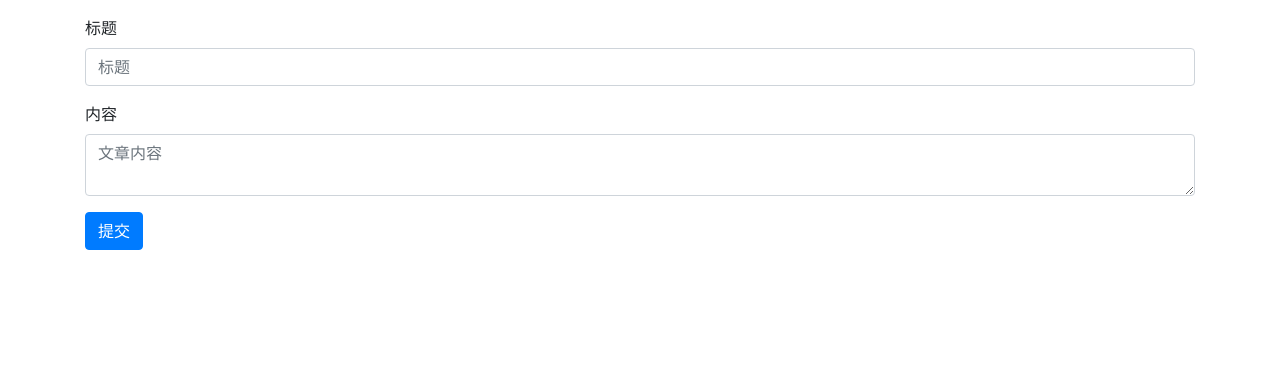
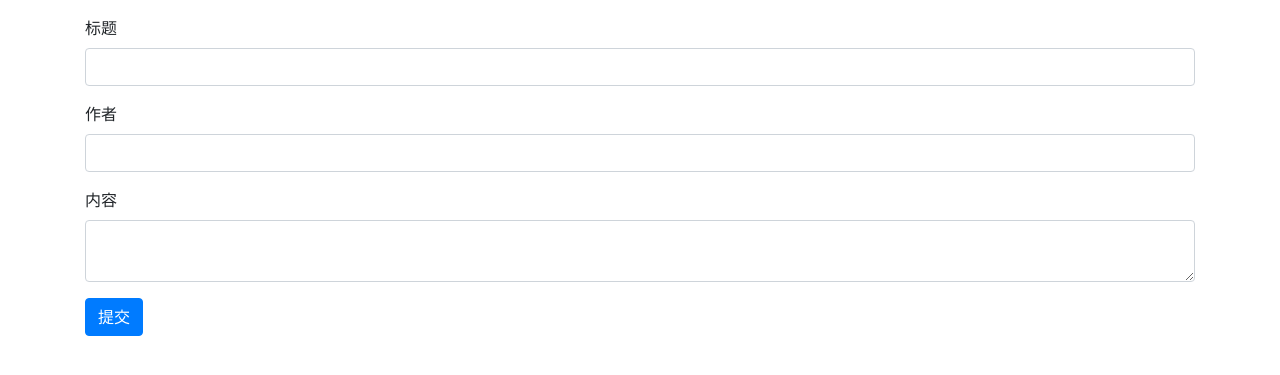
Before and after one commit to harukiinharu/blog, a Flask app: page /posts/new in a window 1280 px wide. Shown: the part 56-431 px from the top of the page. Run offline with Flask 2, Linux system fonts and the light colour scheme; some libraries are stand-ins or nearby versions.

Commit message:
add author

```diff
--- a/init_db.py
+++ b/init_db.py
@@ -7,10 +7,11 @@ CREATE TABLE posts (
     id INTEGER PRIMARY KEY AUTOINCREMENT,
     created TIMESTAMP NOT NULL DEFAULT (datetime('now','localtime')),
     title TEXT NOT NULL,
+    author TEXT NOT NULL,
     content TEXT NOT NULL
 );'''
 conn.executescript(create_table)
-conn.execute("INSERT INTO posts (title, content) VALUES (?, ?)",
-            ('第一篇博客', '你好，我是春木\n春风绿地树先知，欢迎来到我的博客\n'))
+conn.execute("INSERT INTO posts (title, author, content) VALUES (?, ?, ?)",
+            ('第一篇博客', '春木', '你好，我是春木\n春风绿地树先知，欢迎来到我的博客\n'))
 conn.commit()
 conn.close()
--- a/server.py
+++ b/server.py
@@ -46,15 +46,18 @@ def post(post_id):
 def new():
     if request.method == 'POST':
         title = request.form['title']
+        author = request.form['author']
         content = request.form['content']
         if not title:
             flash('标题不能为空')
+        elif not author:
+            flash('作者不能为空')
         elif not content:
             flash('内容不能为空')
         else:
             conn = get_db_conn()
             conn.execute(
-                'insert into posts (title, content) values (?, ?)', (title, content))
+                'insert into posts (title, author, content) values (?, ?, ?)', (title, author, content))
             conn.commit()
             conn.close()
             flash('发布成功')
@@ -68,16 +71,19 @@ def edit(post_id):
     post = get_post(post_id)
     if request.method == 'POST':
         title = request.form['title']
+        author = request.form['author']
         content = request.form['content']
         if not title:
             flash('标题不能为空')
+        elif not author:
+            flash('作者不能为空')
         elif not content:
             flash('内容不能为空')
         else:
             conn = get_db_conn()
             conn.execute(
-                'update posts set title = ?, created = (datetime("now", "localtime")), content = ? where id = ?',
-                (title, content, post_id))
+                'update posts set title = ?, created = (datetime("now", "localtime")), author = ?, content = ? where id = ?',
+                (title, author, content, post_id))
             conn.commit()
             conn.close()
             flash('发布成功')
--- a/templates/about.html
+++ b/templates/about.html
@@ -6,7 +6,8 @@
     {% block title %}关于春木{% endblock %}
 </h3>
 
-<span class="badge badge-primary">2023-02-25 17:00:00</span>
+<span class="badge badge-primary">春木</span>
+<span class="badge badge-secondary">2023-02-25 17:00:00</span>
 
 <hr>
 
--- a/templates/new.html
+++ b/templates/new.html
@@ -11,13 +11,19 @@
 <form method="post">
     <div class="form-group">
         <label for="title">标题</label>
-        <input type="text" name="title" placeholder="标题" class="form-control"
+        <input type="text" name="title" placeholder="" class="form-control"
             value="{{ request.form['title'] }}"></input>
     </div>
 
     <div class="form-group">
+        <label for="author">作者</label>
+        <input type="text" name="author" placeholder="" class="form-control"
+            value="{{ request.form['author'] }}"></input>
+    </div>
+
+    <div class="form-group">
         <label for="content">内容</label>
-        <textarea name="content" placeholder="文章内容"
+        <textarea name="content" placeholder=""
             class="form-control">{{ request.form['content'] }}</textarea>
     </div>
     <div class="form-group">
```
Also changed, not shown: templates/edit.html (+8 -1 lines), templates/index.html (+4 -3 lines), templates/post.html (+6 -4 lines).
